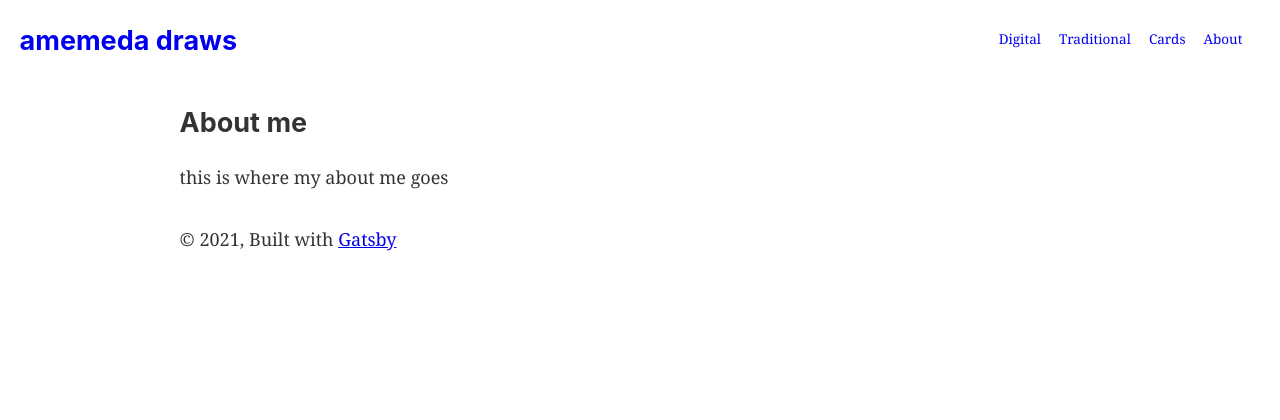
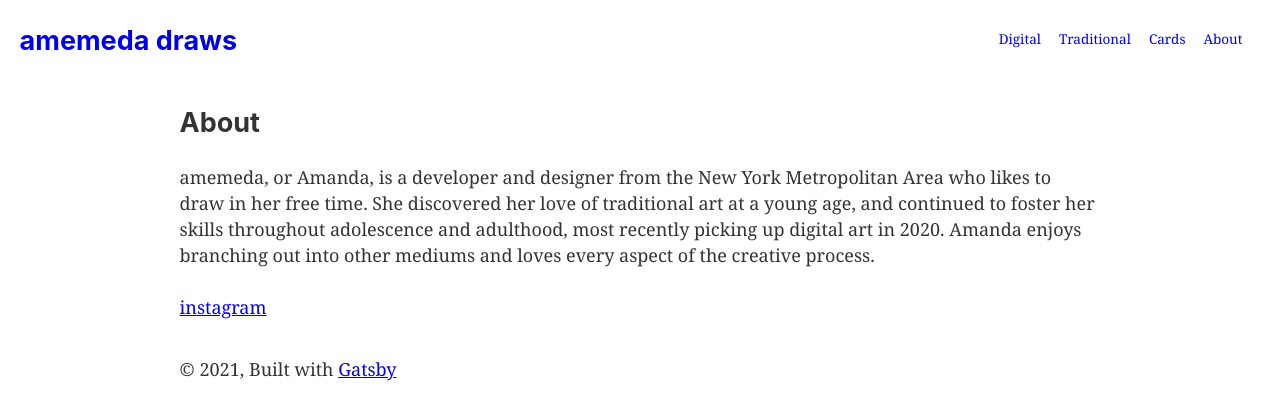
Before and after one commit to aescaba/amemeda-draws, a Gatsby site: page /about in a window 1280 px wide. Built offline with nearby package versions, Linux system fonts and the light colour scheme; Gatsby itself is replaced by a stand-in of ours.

Commit message:
edited about copy

```diff
--- a/src/pages/about.js
+++ b/src/pages/about.js
@@ -7,9 +7,13 @@ import Seo from "../components/seo"
 const About = () => (
   <Layout>
     <Seo title="About amemeda" />
-    <h1>About me</h1>
-    <p>this is where my about me goes</p>
-    {/* <Link to="/">Go back to the homepage</Link> */}
+    <h1>About</h1>
+    <p>amemeda, or Amanda, is a developer and designer from the New York Metropolitan Area who likes to draw in her free time.
+      She discovered her love of traditional art at a young age, and continued to foster her skills throughout adolescence and adulthood,
+      most recently picking up digital art in 2020. Amanda enjoys branching out into other mediums and loves every aspect of the creative process. </p>
+
+      {/* insert contact form here*/}
+      <a href="https://www.instagram.com/amemedadraws/" target="_blank">instagram</a>
   </Layout>
 )
 
```
